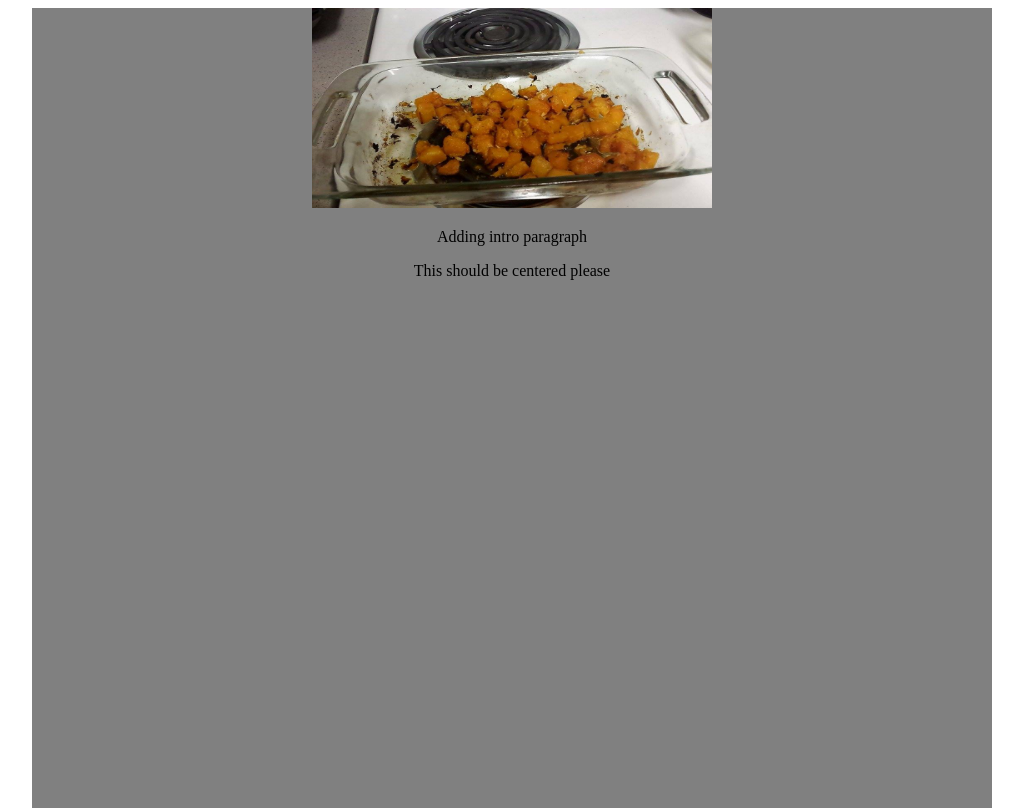
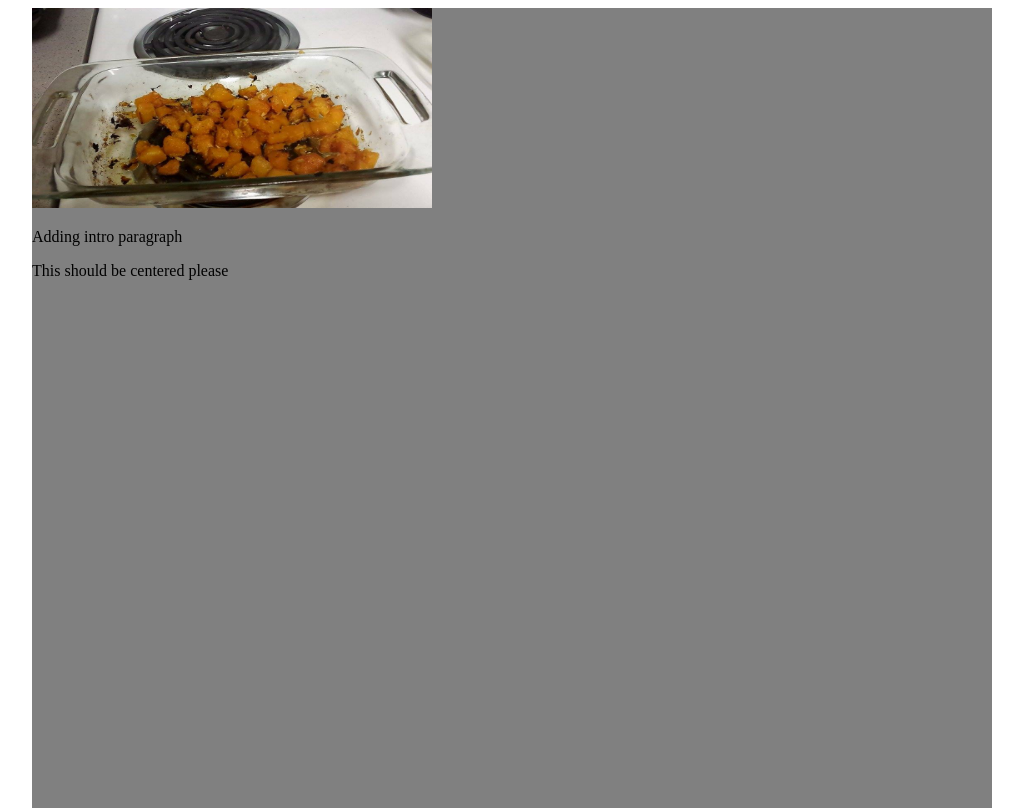
Before and after one commit to opethcire316/sampleProj, a plain HTML site: page MySite/basic.html in a window 1280 px wide. Shown: the whole page, without its empty margins (136-1159 px from the left). Drawn offline with Linux system fonts and the light colour scheme.

Commit message:
text-align moved to left

```diff
--- a/MySite/main.css
+++ b/MySite/main.css
@@ -22,5 +22,5 @@ img {
 	height:100%;
 	width: 100%;
 	background-color: light-blue;
-	text-align: center
+	text-align: left
 }
```
